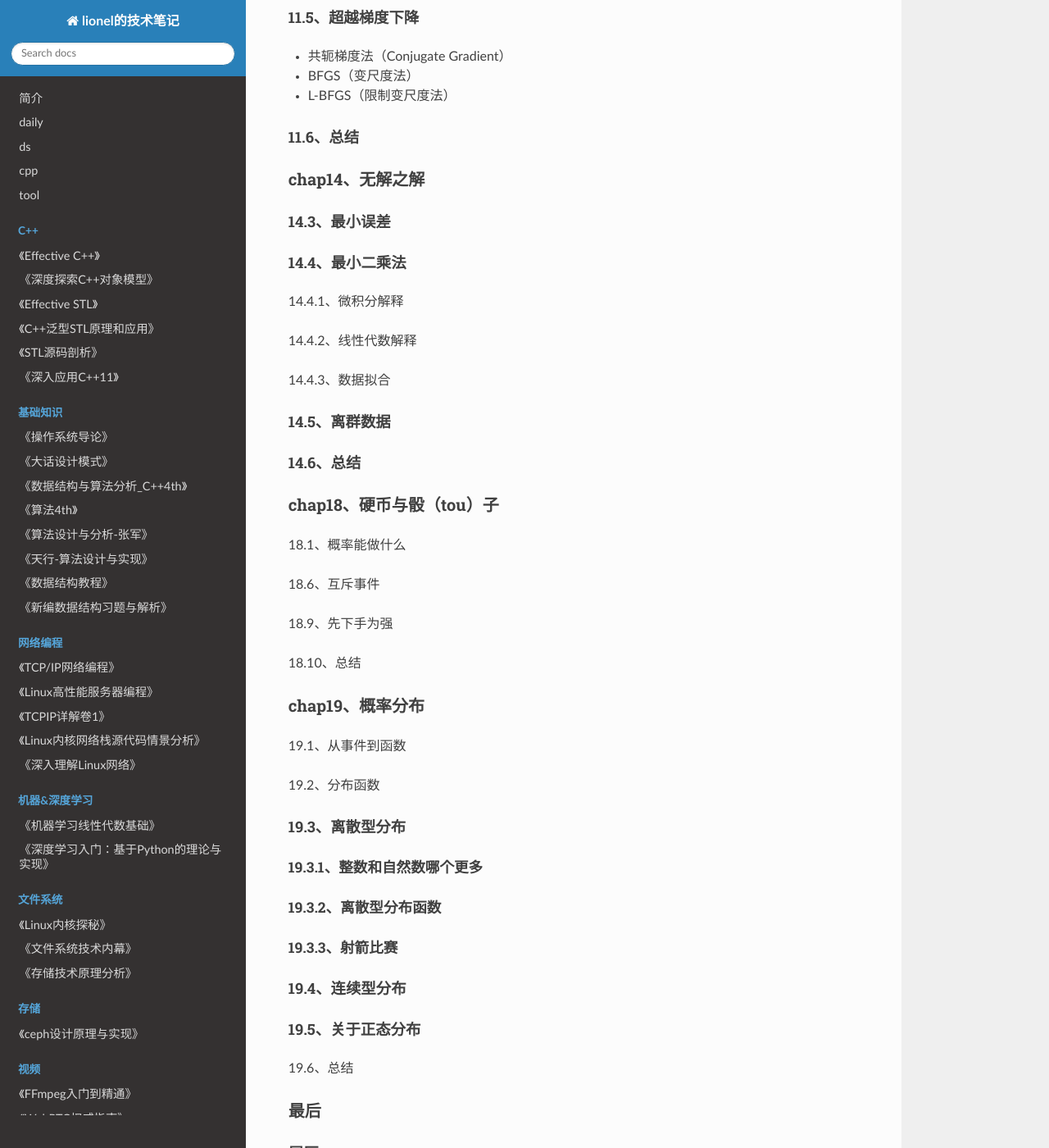
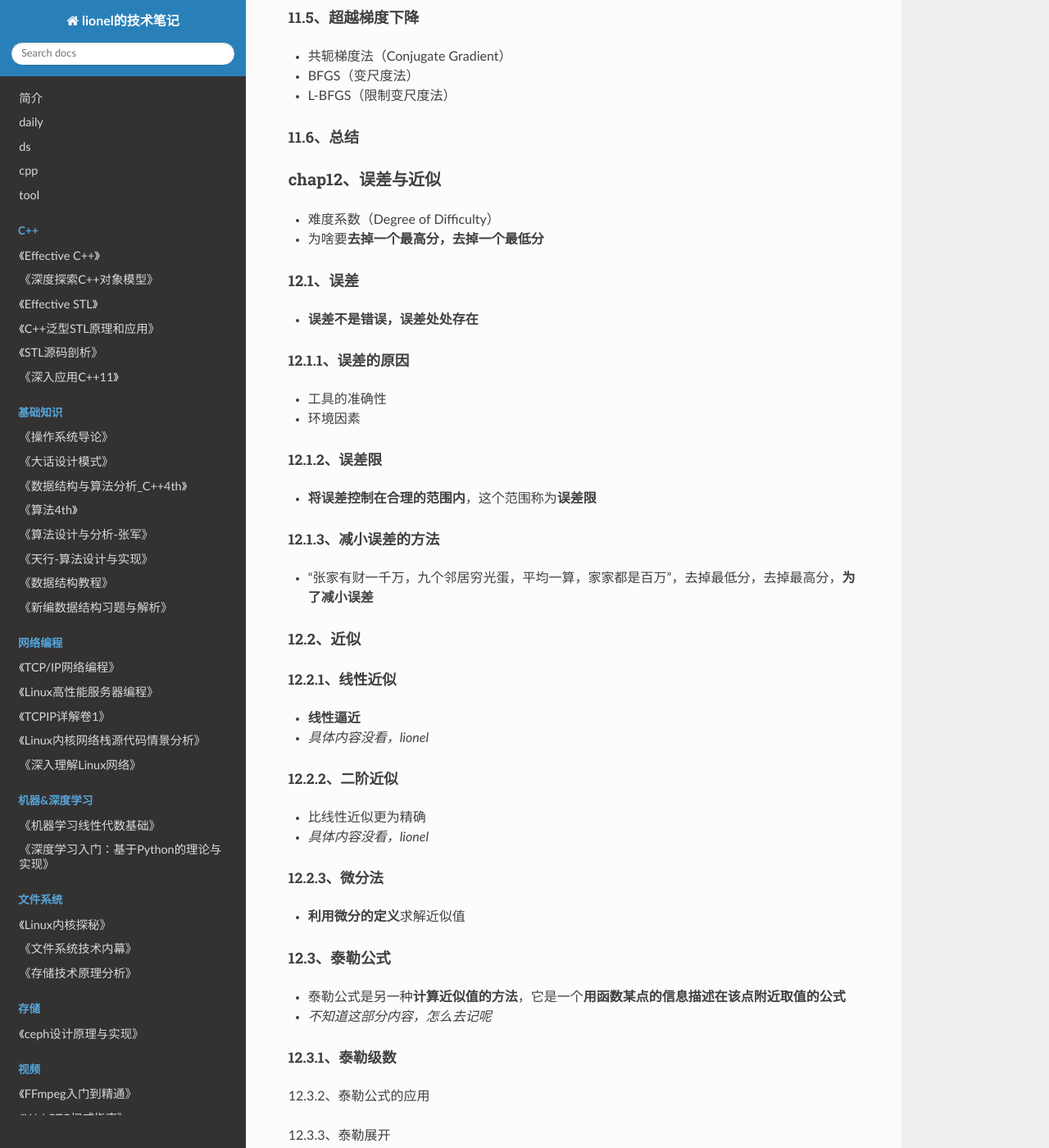
Before and after one commit to wolflion/booknotes, an MkDocs documentation site: the page built from docs/30machineLearning/机器学习中的数学.md, in a window 1280 px wide and 1400 px high, scrolled down 5987 px. Shown: the whole window at 82% size. Built offline with MkDocs 1.6.1, drawn with Linux system fonts in a browser that asks for light colours; nearby versions of some CDN libraries; formulas are drawn with MathJax 3; some of the changed text lies outside the part shown.

Commit message:
Update 机器学习中的数学.md

```diff
--- a/docs/30machineLearning/机器学习中的数学.md
+++ b/docs/30machineLearning/机器学习中的数学.md
@@ -245,13 +245,117 @@
 
 #### 11.6、总结
 
+### chap12、误差与近似
+
++ 难度系数（Degree of Difficulty）
++ 为啥要**去掉一个最高分，去掉一个最低分**
+
+#### 12.1、误差
+
++ **误差不是错误，误差处处存在**
+
+##### 12.1.1、误差的原因
+
++ 工具的准确性
++ 环境因素
+
+##### 12.1.2、误差限
+
++ **将误差控制在合理的范围内**，这个范围称为**误差限**
+
+##### 12.1.3、减小误差的方法
+
++ “张家有财一千万，九个邻居穷光蛋，平均一算，家家都是百万”，去掉最低分，去掉最高分，**为了减小误差**
+
+#### 12.2、近似
+
+##### 12.2.1、线性近似
+
++ **线性逼近**
++ *具体内容没看，lionel*
+
+##### 12.2.2、二阶近似
+
++ 比线性近似更为精确
++ *具体内容没看，lionel*
+
+##### 12.2.3、微分法
+
++ **利用微分的定义**求解近似值
+
+#### 12.3、泰勒公式
+
++ 泰勒公式是另一种**计算近似值的方法**，它是一个**用函数某点的信息描述在该点附近取值的公式**
++ *不知道这部分内容，怎么去记呢*
+
+##### 12.3.1、泰勒级数
+
+12.3.2、泰勒公式的应用
+
+12.3.3、泰勒展开
+
+12.3.4、化质为量
+
+##### 12.3.5、多元函数的泰勒展开
+
+#### 12.4、物理单位引发的问题
+
++ *没太完全明白*
+
+#### 12.5、总结
+
+### chap13、牛顿法
+
++ 牛顿法（Newton's method）也叫**牛顿迭代法**
+
+#### 13.1、牛顿法的一般过程
+
+#### 13.2、code review的答案
+
+#### 13.3、牛顿法的注意事项
+
+#### 13.4、从泰勒公式看牛顿法
+
+#### 13.5、解方程
+
+#### 13.6、开立方根
+
+#### 13.7、向牛顿致敬
+
++ 力学上
+  + 动量和角动量守恒的原理
+  + 牛顿三大运动定律
+  + 万有引力定律
++ 天文学上
+  + 反射望远镜
++ 哲学上
+  + 唯物主义
++ 经济学上
+  + 金本位
++ 数学上
+
+#### 13.8、总结
+
++ 1、牛顿法的公式：$x_{n+1}=x_n-{\frac {f(x_n)} {f'(x_n)}}$，\frac
++ 2、使用牛顿法时需要注意迭代基数$x_0$的选取
++ 3、牛顿法实际上等价于泰勒展开式的线性部分
+
 ### chap14、无解之解
+
+#### 14.1、无解的方程
+
+#### 14.2、约等方程组
 
 #### 14.3、最小误差
 
 #### 14.4、最小二乘法
 
-14.4.1、微积分解释
++ 又称为**最小平方法**，通过**最小化误差的平方和，寻找数据的最佳函数匹配**，常用于机器学习的回归分析中。
++ 一元线性回归
+
+##### 14.4.1、微积分解释
+
++ 对于一个二元函数来说，最小二乘法的计算公式：
 
 14.4.2、线性代数解释
 
@@ -260,6 +364,9 @@
 #### 14.5、离群数据
 
 #### 14.6、总结
+
++ 1、最小二乘法的微积分计算公式：
++ 2、最小二乘法的线性代数计算公式：$x=(A^TA)^{-1}A^Tb$
 
 ### chap18、硬币与骰（tou）子
 
@@ -296,3 +403,5 @@
 #### 履历
 
 + 2022-12-28左右，看了下chap3，chap6，chap7
++ 2024-02-18，开始看chap11-14章，并写笔记
++ https://blog.csdn.net/qq_55342245/article/details/120062272，markdown数学公式
```
